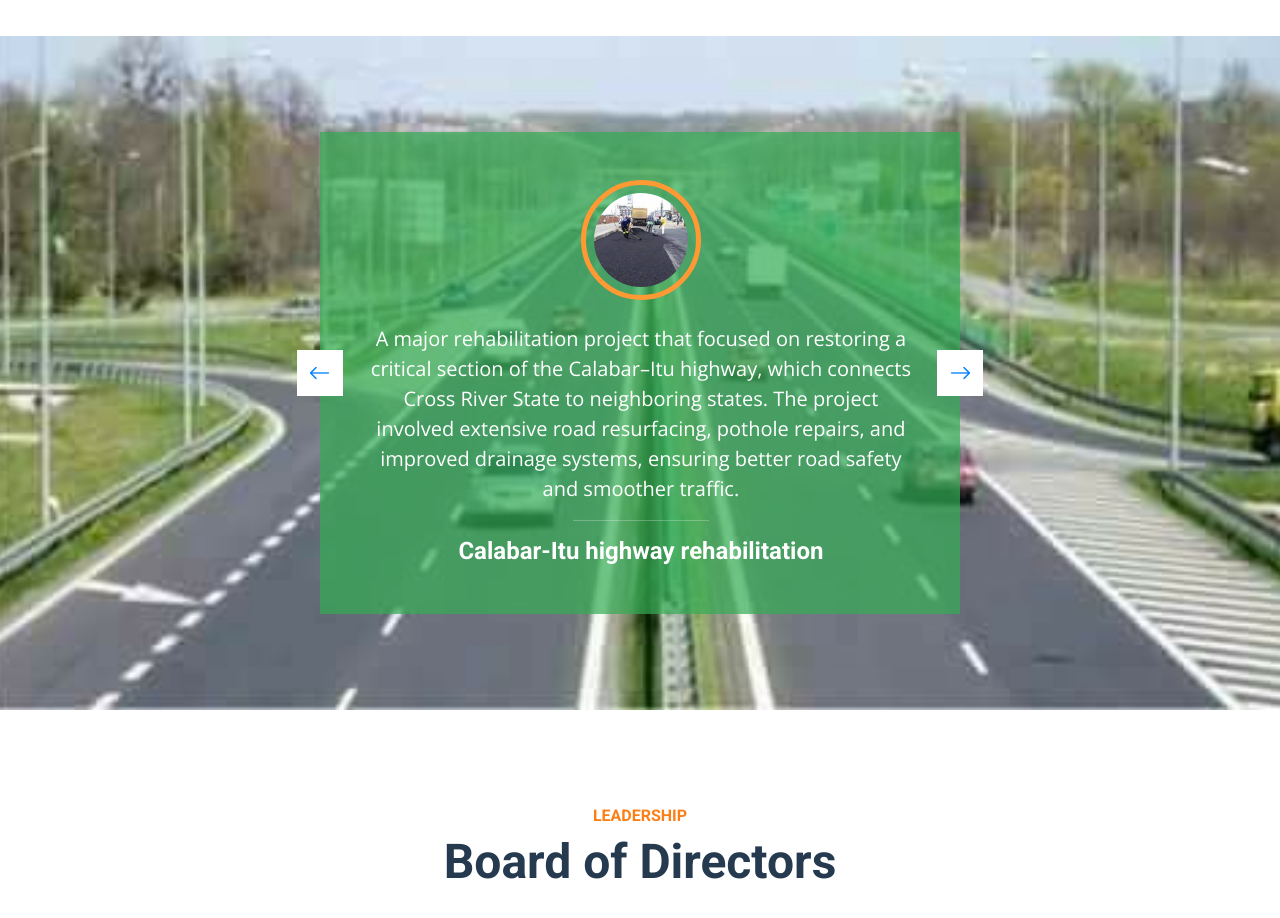
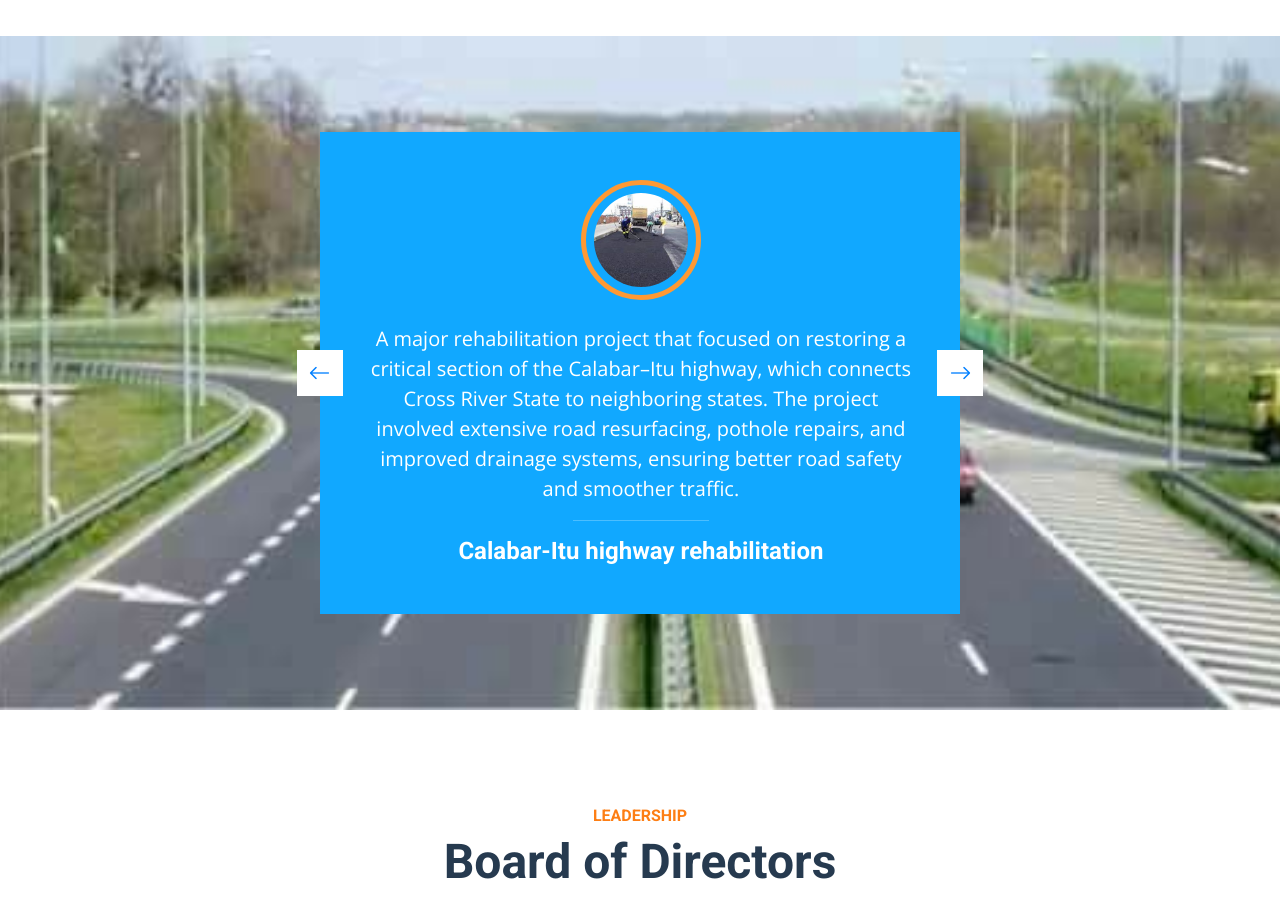
Before and after one commit to Mullahbabs/crrma, a plain HTML site: page index.html in a window 1280 px wide. Shown: the part 4800-5718 px from the top of the page. Drawn offline with nearby package versions, Linux system fonts and the light colour scheme.

Commit message:
final color

```diff
--- a/css/style.css
+++ b/css/style.css
@@ -221,7 +221,7 @@
 }
 
 .testimonial-carousel {
-    background: rgba(52, 173, 84, .7);
+    background: rgb(17, 168, 255);
 }
 
 .testimonial-carousel .owl-nav {
```
